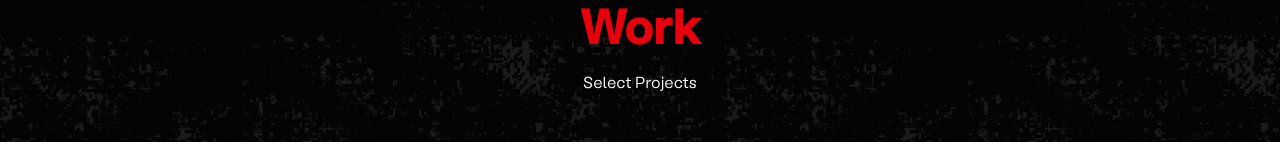
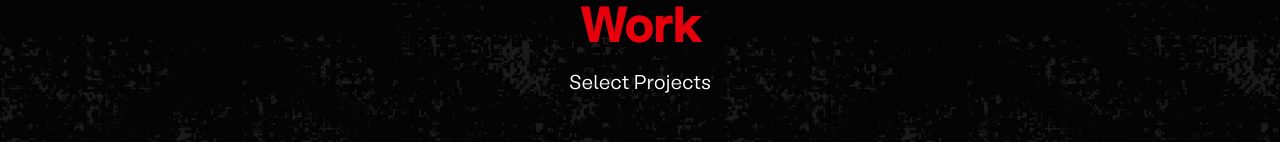
Before and after one commit to JRWebDesigner/korreaNExt, a Next.js app: page /our-work in a window 1280 px wide. Shown: the part 298-458 px from the top of the page. Built offline with nearby package versions, Linux system fonts and the light colour scheme.

Commit message:
Update page.tsx

```diff
--- a/src/app/our-work/page.tsx
+++ b/src/app/our-work/page.tsx
@@ -22,7 +22,7 @@ export default function Ourwork(){
             <h1 className="text-4xl md:text-5xl font-bold text-red-600 mb-4 text-center">
               Work
             </h1>
-            <p className="text-base text-white text-center">
+            <p className="text-xl text-white text-center">
               Select Projects
             </p>
         </div>
```
